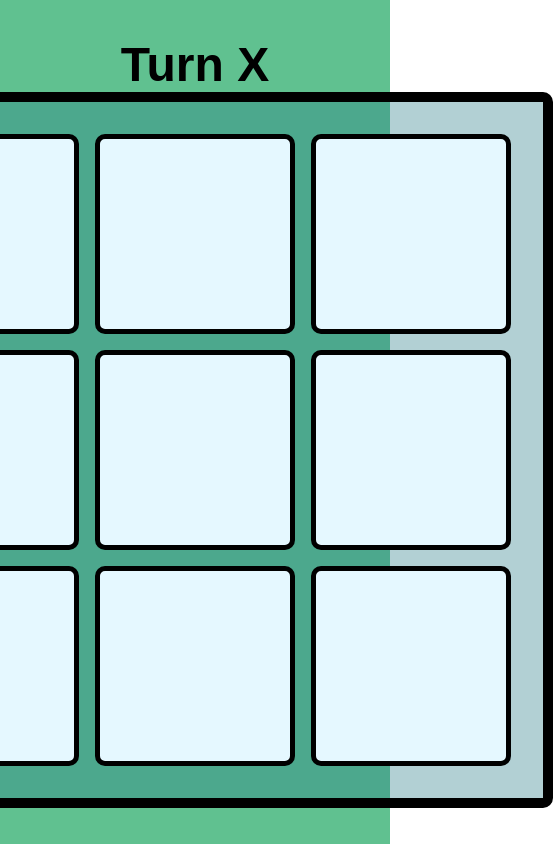
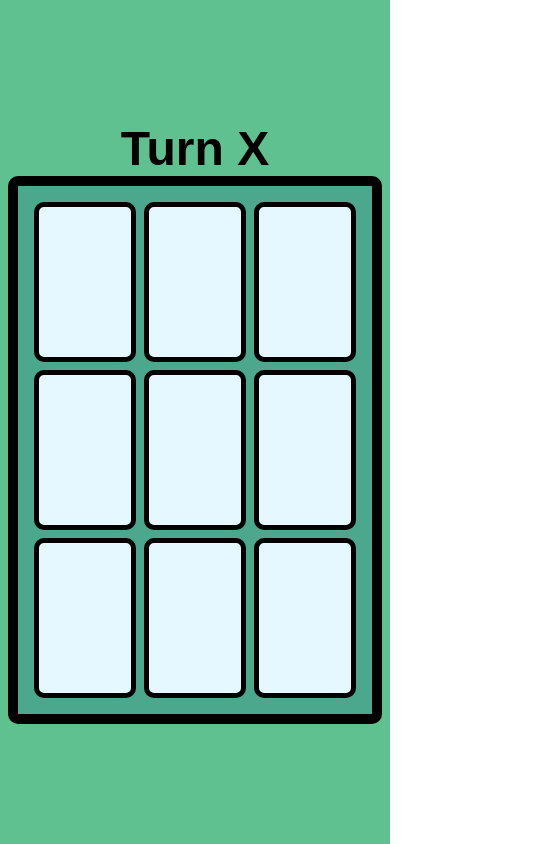
Before and after one commit to josuemj/React-playground, a React (Vite) app: page /tic-tac-toe in a window 390 px wide. Shown: the whole page, 553 px wide, since content can reach past the window. Built offline with nearby package versions, Linux system fonts and the light colour scheme; a web font is replaced by a local one.

Commit message:
style: adjust button font size and board layout for improved responsiveness

```diff
--- a/src/projects/tic-tac-toe/TicTacToe.css
+++ b/src/projects/tic-tac-toe/TicTacToe.css
@@ -41,7 +41,7 @@
   justify-content: center;
   transition: all 0.3s ease;
   cursor: pointer;
-  font-size: 10rem;
+  font-size : 3rem;
   font-family: "Cairo Play", sans-serif;
   font-optical-sizing: auto;
   font-weight: 800;
@@ -54,16 +54,21 @@
 }
 
 .board-container {
+  max-width: 850px;
+  max-height: 850px;
   box-sizing: border-box;
   display: grid;
-  grid-template-columns: repeat(3, 200px);
-  grid-template-rows: repeat(3, 200px);
-  gap: 1rem;
+  grid-template-columns: repeat(3, auto);
+  grid-template-rows: repeat(3, 10rem);
+  width: 96%;
+  height: 90vh;
+  height: auto;
+  gap: 0.5rem;
   border: solid 10px #000000;
   border-radius: 10px;
   background-color: #fff;
   background: rgba(85, 43, 96, 0.358);
-  padding: 2rem;
+  padding: 1rem;
   background: rgba(48, 145, 58, 0.358);
   background: rgba(39, 125, 135, 0.358);
 }
--- a/src/projects/tic-tac-toe/TicTacToe.tsx
+++ b/src/projects/tic-tac-toe/TicTacToe.tsx
@@ -76,7 +76,13 @@ export function TicTacToe() {
                   : { backgroundColor: "rgb(229, 248, 255)" }
               }
             >
-              {xPositions.includes(i) ? "X" : oPositions.includes(i) ? "O" : ""}
+              {xPositions.includes(i) ? (
+                <p>X</p>
+              ) : oPositions.includes(i) ? (
+                <p>O</p>
+              ) : (
+                ""
+              )}
             </div>
           ))}
         </div>
```
